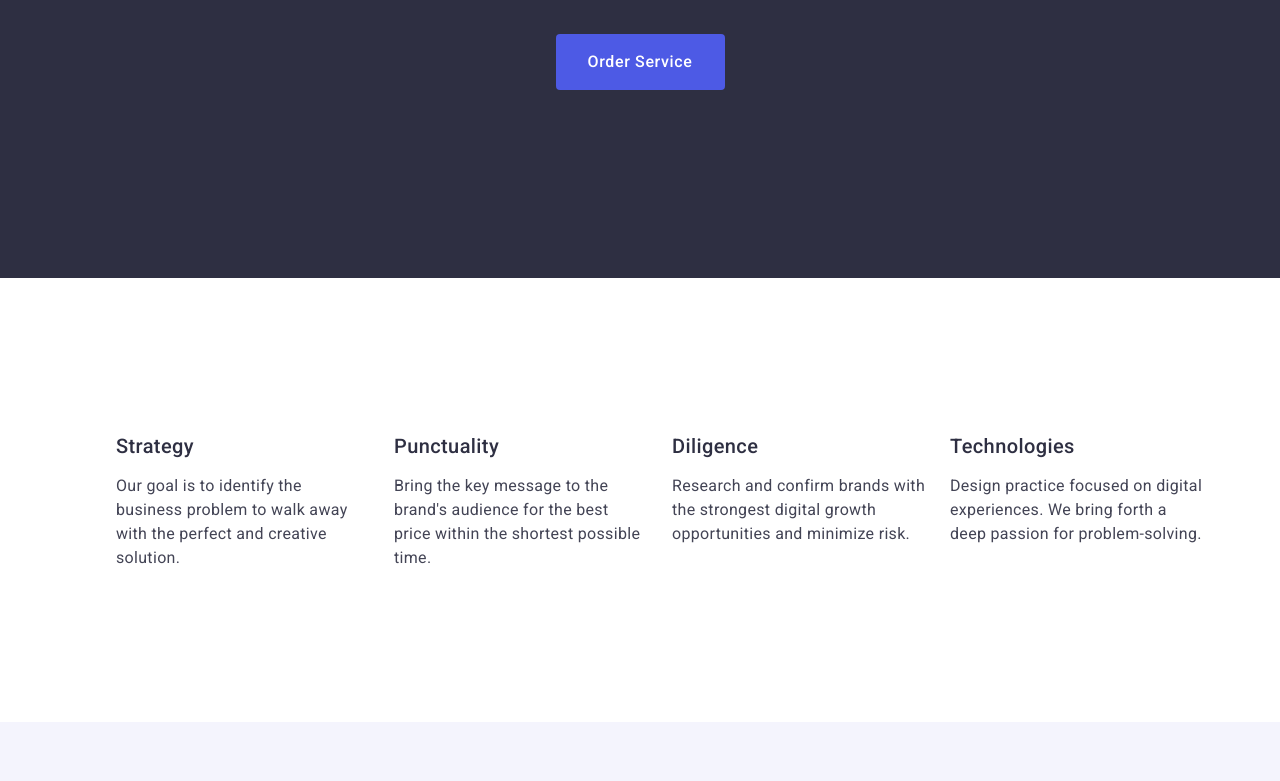
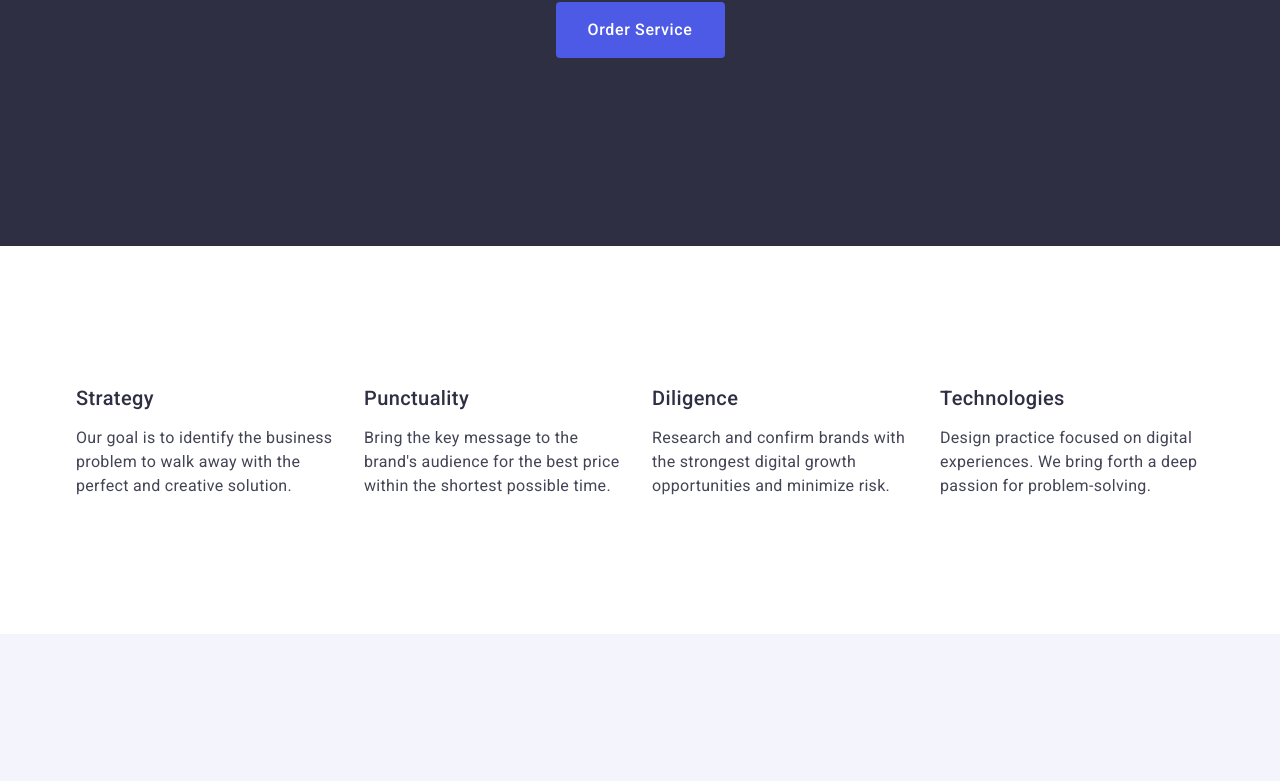
Before and after one commit to anastasia-mamatova1512/goit-markup-hw-03, a plain HTML site: page index.html in a window 1280 px wide. Shown: the part 379-1160 px from the top of the page. Drawn offline with nearby package versions, Linux system fonts and the light colour scheme.

Commit message:
fix width

```diff
--- a/css/styles.css
+++ b/css/styles.css
@@ -6,6 +6,8 @@ body{
 
 ul{
     list-style-type: none;
+    padding: 0;
+    margin: 0;
 }
 
 img{
--- a/index.html
+++ b/index.html
@@ -8,7 +8,7 @@
       href="https://fonts.googleapis.com/css2?family=Raleway:ital,wght@0,700;1,700&family=Roboto:ital,wght@0,100..900;1,100..900&display=swap"
       rel="stylesheet"
     />
-    <meta name="viewport" content="width=, initial-scale=1.0" />
+    <meta name="viewport" content="width=device-width, initial-scale=1.0" />
     <title>Effective Solutions for Your Business</title>
     <link
       rel="stylesheet"
```
